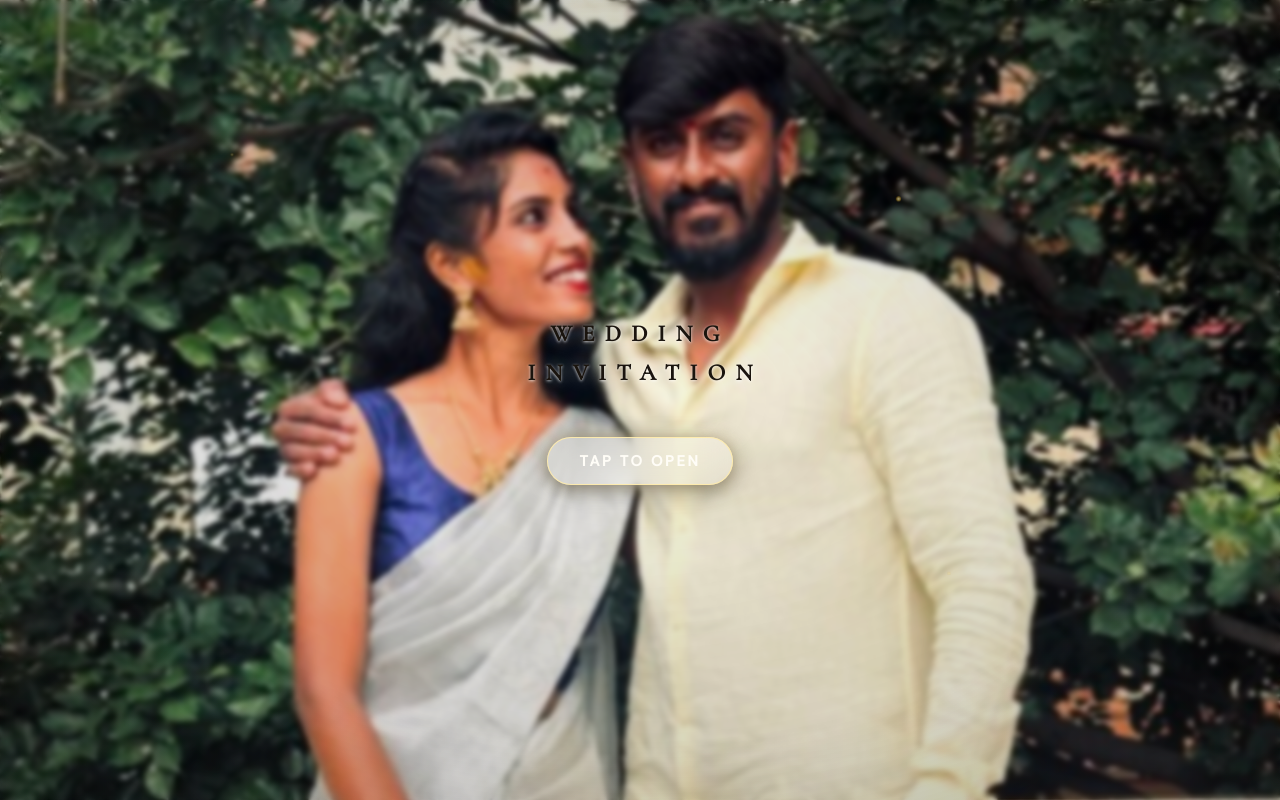
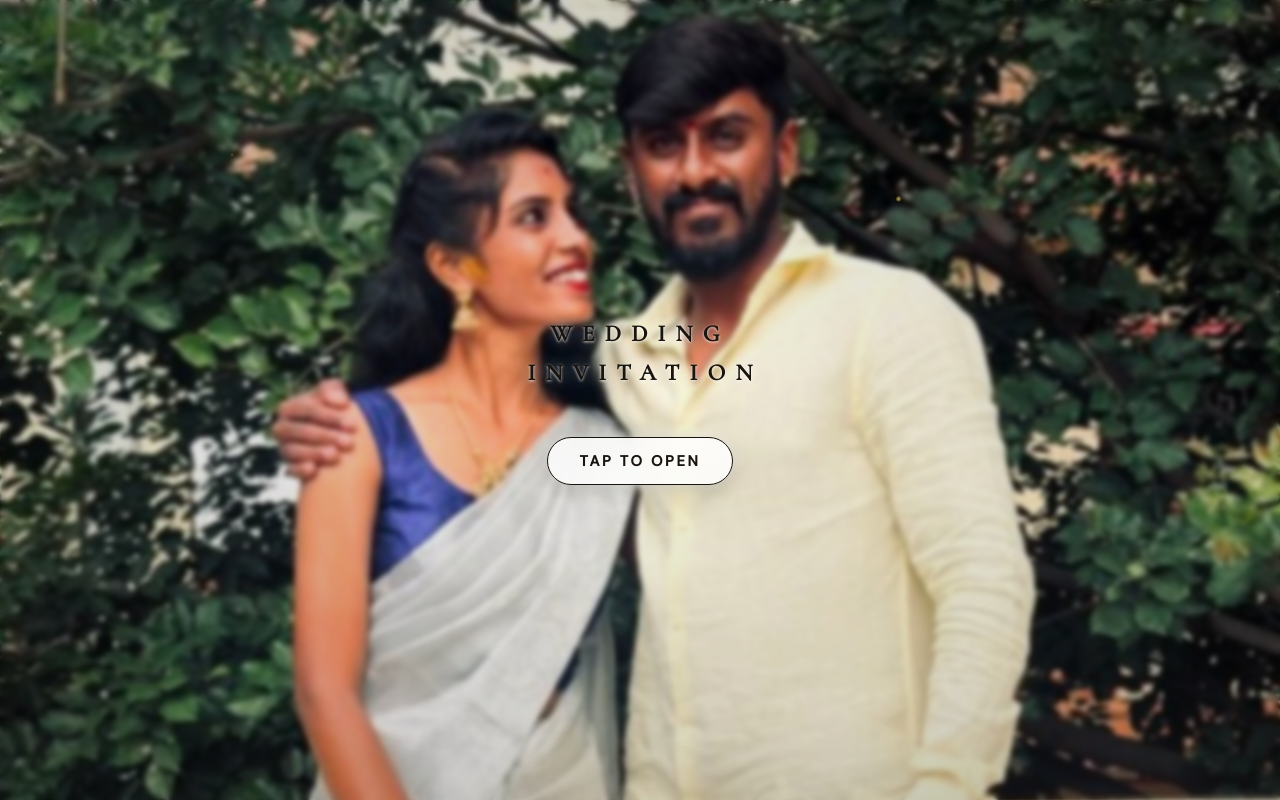
Before and after one commit to vsoftinvitations-ctrl/Shahrikumar-Thanushree, a website built with Vite: page index.html in a window 1280 px wide. Built offline with nearby package versions, Linux system fonts and the light colour scheme.

Commit message:
Update 'Tap to Open' button to dark text and border on frosted pill

```diff
--- a/src/style.css
+++ b/src/style.css
@@ -512,20 +512,20 @@ body.preloader-active #app>*:not(#wedding-preloader) {
   gap: 0.5rem;
   min-height: 40px;
   min-width: 120px;
-  padding: 8px 18px;
-  background: rgba(255, 255, 255, 0.22);
+  padding: 8px 20px;
+  background: rgba(255, 255, 255, 0.85);
   backdrop-filter: blur(14px);
   -webkit-backdrop-filter: blur(14px);
-  border: 1.5px solid rgba(255, 235, 170, 0.9);
+  border: 1.5px solid #1a140e;
   border-radius: 9999px;
-  color: #FFFDF7;
+  color: #1a140e;
   font-family: var(--sans);
   font-size: clamp(0.75rem, 2vw, 0.84rem);
   font-weight: 600;
-  letter-spacing: 0.14em;
+  letter-spacing: 0.16em;
   text-transform: uppercase;
   cursor: pointer;
-  box-shadow: 0 4px 22px rgba(0, 0, 0, 0.45), 0 0 16px rgba(235, 205, 130, 0.45);
+  box-shadow: 0 4px 20px rgba(0, 0, 0, 0.18), 0 0 12px rgba(255, 255, 255, 0.6);
   transition: transform 0.2s ease, background 0.2s ease, box-shadow 0.2s ease, border-color 0.2s ease;
   touch-action: manipulation;
   -webkit-tap-highlight-color: transparent;
@@ -535,13 +535,14 @@ body.preloader-active #app>*:not(#wedding-preloader) {
 
 .preloader-open-pill-btn:hover {
   transform: scale(1.03);
-  background: rgba(255, 255, 255, 0.32);
-  box-shadow: 0 6px 26px rgba(0, 0, 0, 0.5), 0 0 24px rgba(255, 235, 170, 0.8);
+  background: #ffffff;
+  border-color: #000000;
+  box-shadow: 0 6px 24px rgba(0, 0, 0, 0.25);
 }
 
 .preloader-open-pill-btn:active {
   transform: scale(0.97);
-  background: rgba(255, 255, 255, 0.4);
+  background: rgba(255, 255, 255, 0.95);
 }
 
 .btn-sparkle {
```
